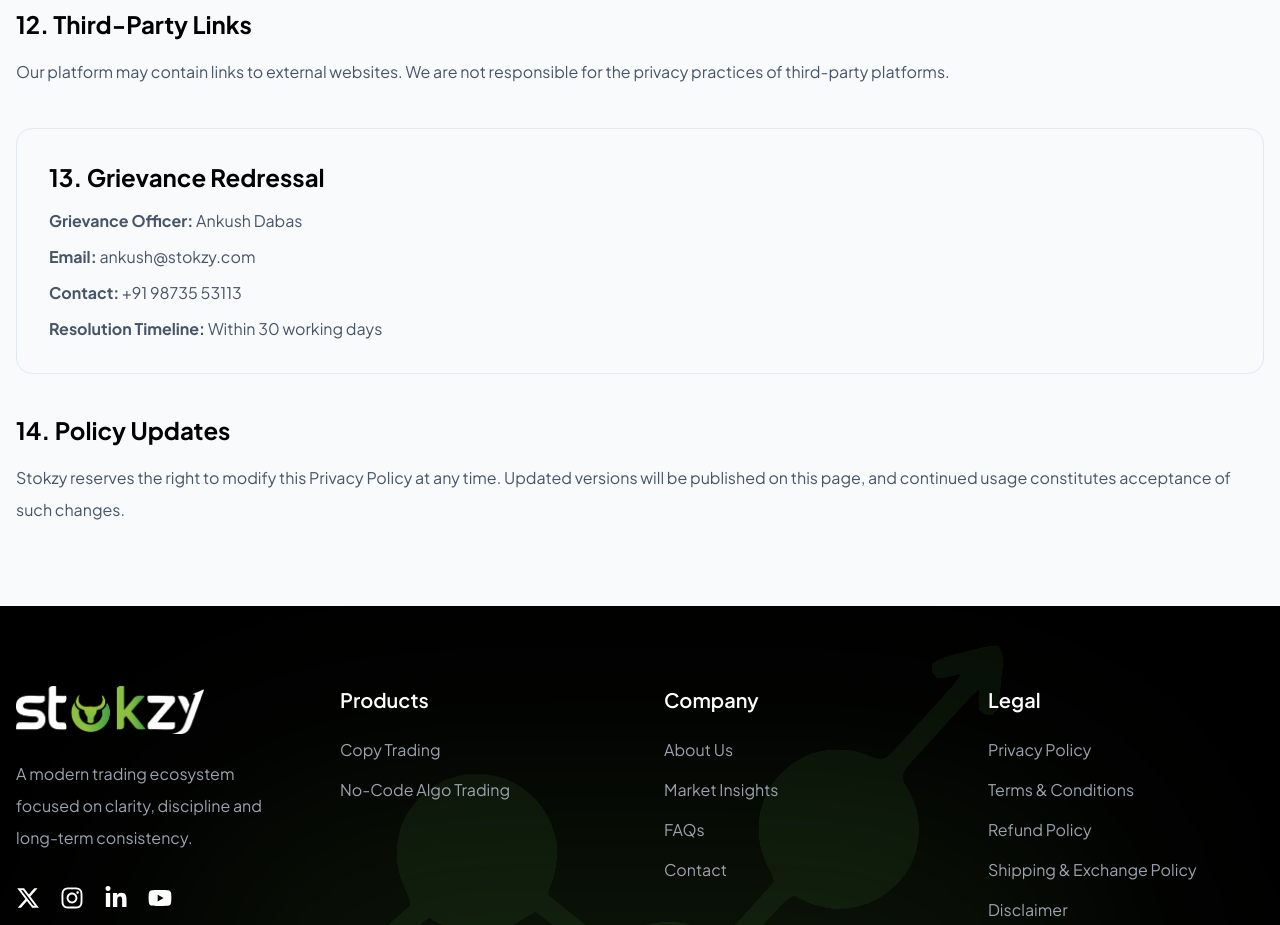
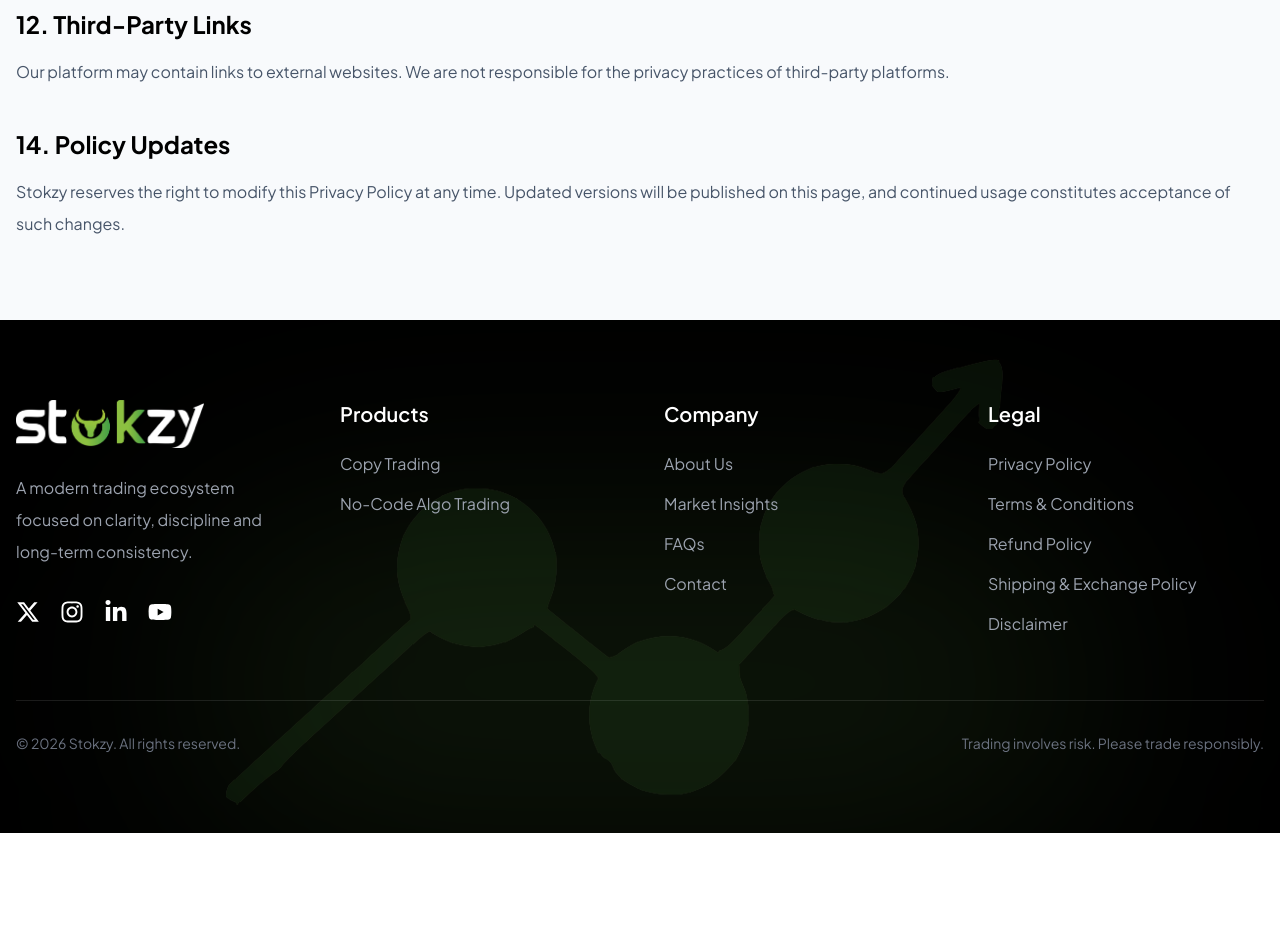
Before and after one commit to mauryapankaj1999/Stokzy_frontend, a Next.js app: page /privacypolicy in a window 1280 px wide. Shown: the part 2680-3605 px from the top of the page. After the commit the page ends 3513 px from the top, so only its background shows below. Built offline with nearby package versions, Linux system fonts and the light colour scheme.

Commit message:
remove name ankush

```diff
--- a/src/app/(WithHeaderandFooter)/privacypolicy/page.tsx
+++ b/src/app/(WithHeaderandFooter)/privacypolicy/page.tsx
@@ -211,7 +211,7 @@
                 </p>
               </div>
 
-              <div className="bg-slate-50 border border-slate-200 rounded-2xl p-8">
+              {/* <div className="bg-slate-50 border border-slate-200 rounded-2xl p-8">
                 <h2 className="text-2xl font-bold mb-4">
                   13. Grievance Redressal
                 </h2>
@@ -234,7 +234,7 @@
                     working days
                   </p>
                 </div>
-              </div>
+              </div> */}
 
               <div>
                 <h2 className="text-2xl font-bold mb-4">
--- a/src/app/globals.css
+++ b/src/app/globals.css
@@ -209,9 +209,6 @@
   padding-right: 1rem;
 }
 
-/* ============================================
-   DESKTOP (default) — jaisa pehle tha, waisa hi
-   ============================================ */
 .hero-bg_wrap-cols {
   grid-column-gap: 12px;
   grid-row-gap: 12px;
```
